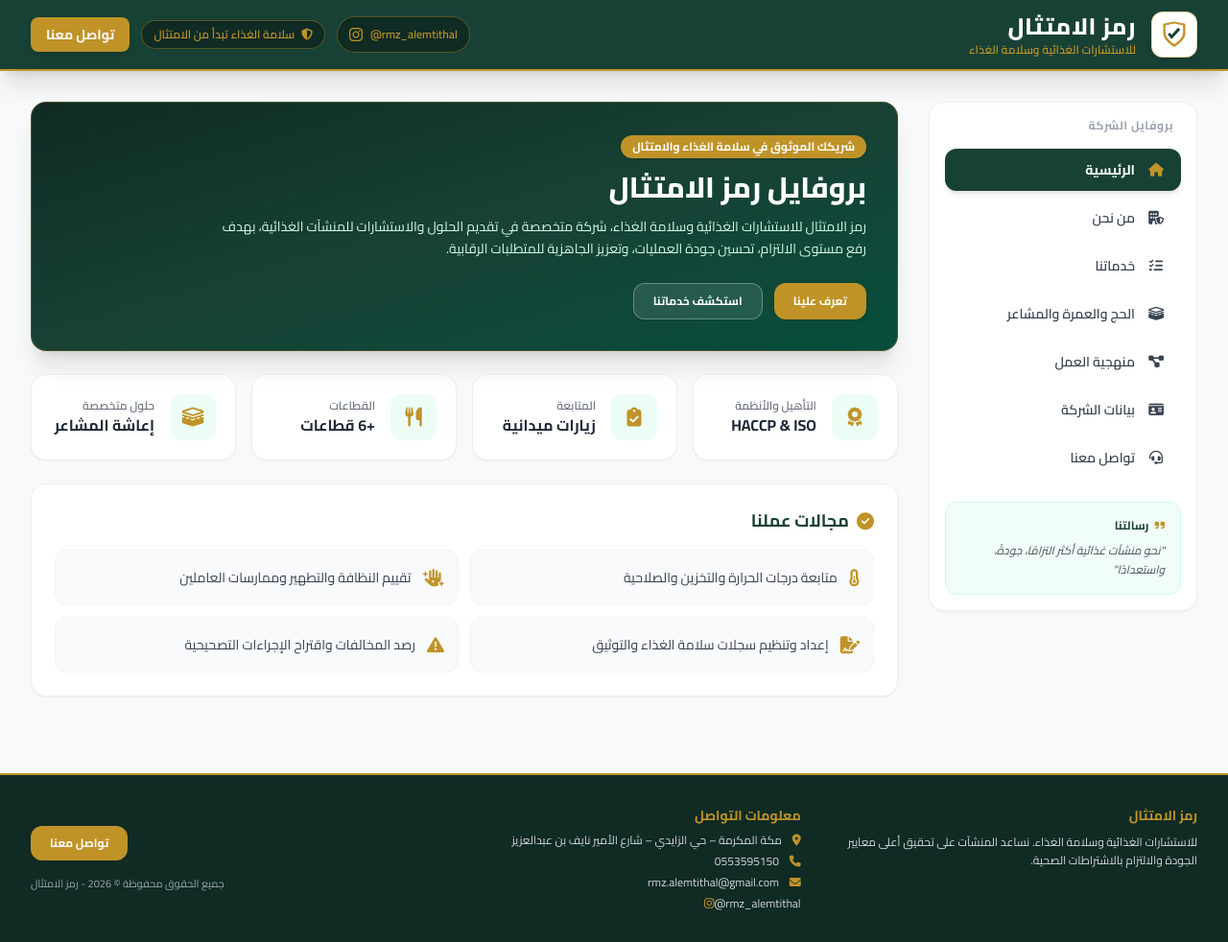
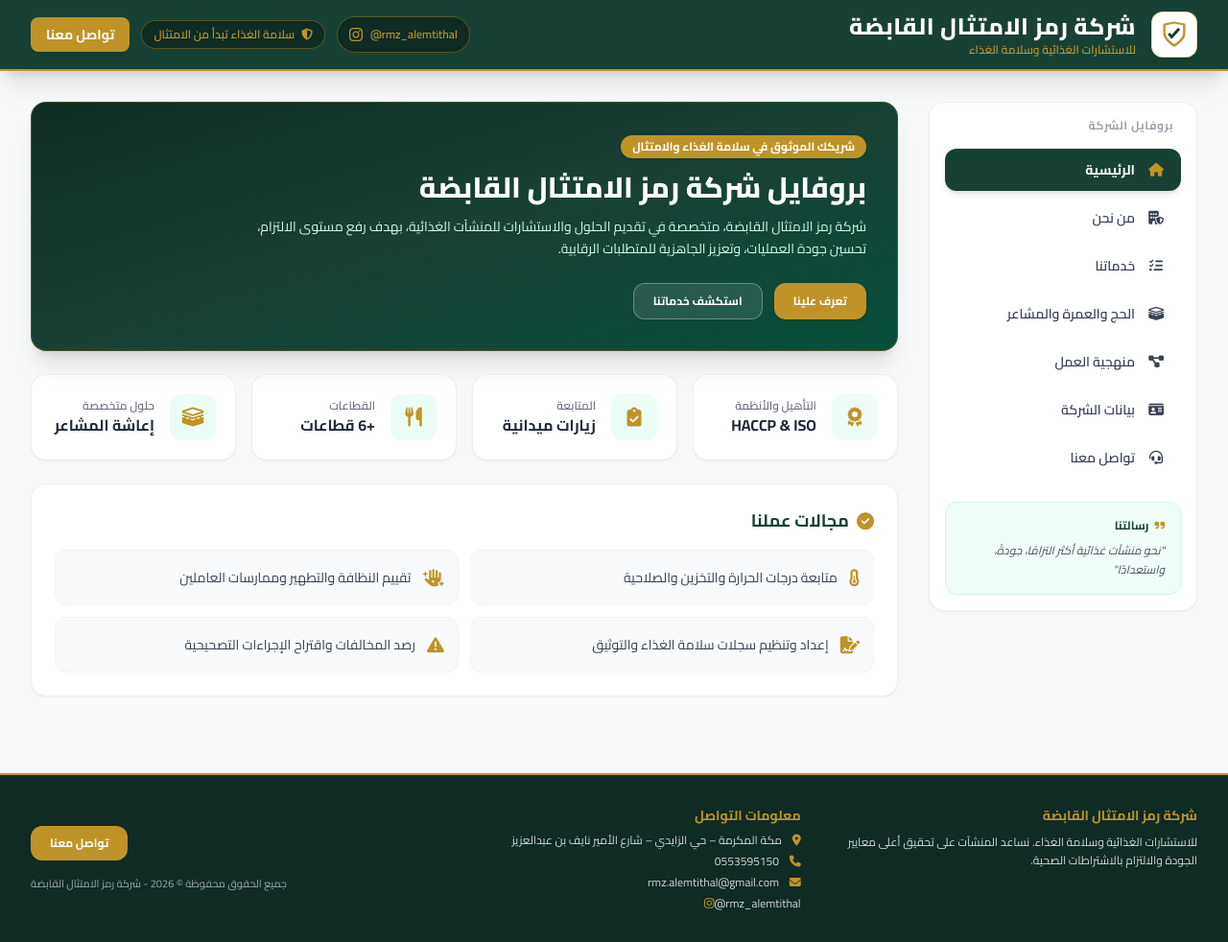
Before and after one commit to drfirashafiz-ux/rmz-dashboard, a plain HTML site: page index.html in a window 1280 px wide. Shown: the whole page at 96% size. Drawn offline with nearby package versions, Linux system fonts and the light colour scheme.

Commit message:
Update index.html

```diff
--- a/index.html
+++ b/index.html
@@ -1,10 +1,11 @@
+
 <!DOCTYPE html>
 <html lang="ar" dir="rtl">
 <head>
     <meta charset="UTF-8">
     <meta name="viewport" content="width=device-width, initial-scale=1.0">
 
-    <title>رمز الامتثال | بروفايل الشركة</title>
+    <title>شركة رمز الامتثال القابضة | بروفايل الشركة</title>
 
     <!-- Tailwind CSS -->
     <script src="https://cdn.tailwindcss.com"></script>
@@ -94,7 +95,7 @@
 
                 <div>
                     <h1 class="text-2xl font-extrabold tracking-wide text-white">
-                        رمز الامتثال
+                        شركة رمز الامتثال القابضة
                     </h1>
 
                     <p class="text-xs text-brandGold font-semibold">
@@ -326,14 +327,13 @@
 
                         <h2 class="text-3xl font-extrabold mb-3 text-white">
 
-                            بروفايل رمز الامتثال
+                            بروفايل شركة رمز الامتثال القابضة
 
                         </h2>
 
                         <p class="text-emerald-100 text-sm leading-relaxed mb-6">
 
-                            رمز الامتثال للاستشارات الغذائية وسلامة الغذاء،
-                            شركة متخصصة في تقديم الحلول والاستشارات للمنشآت
+                            شركة رمز الامتثال القابضة، متخصصة في تقديم الحلول والاستشارات للمنشآت
                             الغذائية، بهدف رفع مستوى الالتزام، تحسين جودة
                             العمليات، وتعزيز الجاهزية للمتطلبات الرقابية.
 
@@ -575,7 +575,7 @@
                     <p class="text-gray-600 leading-relaxed
                               text-sm sm:text-base">
 
-                        رمز الامتثال للاستشارات الغذائية وسلامة الغذاء
+                        شركة رمز الامتثال القابضة
                         شركة متخصصة في تقديم الاستشارات والحلول العملية
                         للمنشآت الغذائية، نعمل على رفع مستوى الالتزام
                         بالاشتراطات والمتطلبات الصحية، وتحسين جودة العمليات،
@@ -1328,7 +1328,7 @@
                             </span>
 
                             <span class="font-bold text-gray-800 text-sm">
-                                رمز الامتثال للاستشارات الغذائية وسلامة الغذاء
+                                شركة رمز الامتثال القابضة
                             </span>
 
                         </div>
@@ -1426,6 +1426,13 @@
                             مؤسسة سويق
                         </span>
 
+                        <!-- New Partner -->
+                        <span class="px-4 py-2 bg-emerald-50
+                                     text-brandGreen rounded-xl text-xs
+                                     font-bold border border-emerald-100">
+                            مصنع حبيب الفاخرة
+                        </span>
+
                     </div>
                 </div>
 
@@ -1463,7 +1470,7 @@
 
                             <p class="text-emerald-100 text-sm mt-1">
                                 أخبرنا باحتياج منشأتك وسيتواصل معك فريق
-                                رمز الامتثال.
+                                شركة رمز الامتثال القابضة.
                             </p>
 
                         </div>
@@ -1619,7 +1626,7 @@
                         <p class="text-center text-xs text-gray-400">
 
                             سيتم فتح واتساب وإرسال بيانات الطلب مباشرة
-                            إلى رمز الامتثال.
+                            إلى شركة رمز الامتثال القابضة.
 
                         </p>
 
@@ -1746,7 +1753,7 @@
             <div>
 
                 <h4 class="font-bold text-brandGold text-sm mb-2">
-                    رمز الامتثال
+                    شركة رمز الامتثال القابضة
                 </h4>
 
                 <p class="text-gray-300 leading-relaxed">
@@ -1824,7 +1831,7 @@
                 <p class="text-gray-400 text-[11px]">
 
                     جميع الحقوق محفوظة © 2026 -
-                    رمز الامتثال
+                    شركة رمز الامتثال القابضة
 
                 </p>
 
@@ -1914,7 +1921,7 @@
             const message =
 `السلام عليكم ورحمة الله وبركاته
 
-أرغب بالتواصل مع رمز الامتثال للاستفسار عن إحدى خدماتكم.
+أرغب بالتواصل مع شركة رمز الامتثال القابضة للاستفسار عن إحدى خدماتكم.
 
 الاسم: ${name}
 اسم الشركة / المنشأة: ${company}
```
